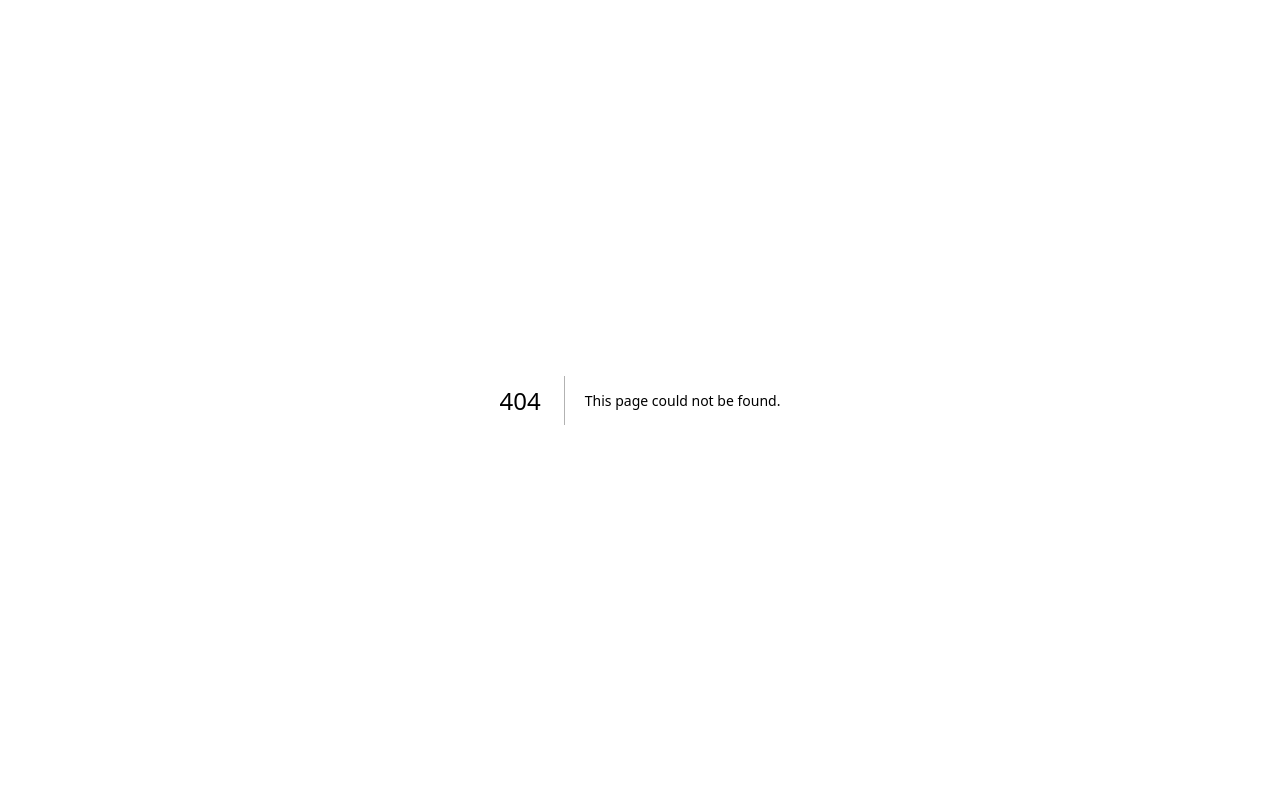
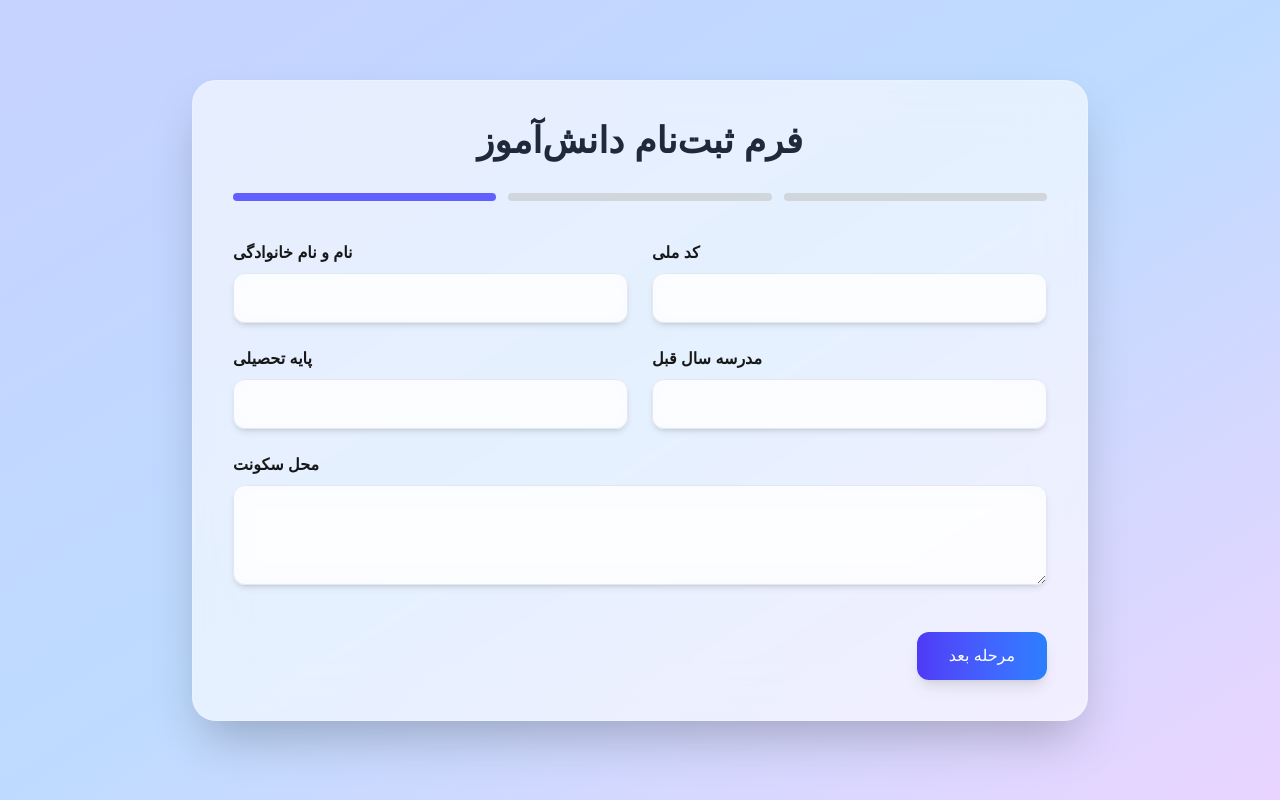
Before and after one commit to mohamad-massoudi/register-form, a Next.js app: page /register in a window 1280 px wide. Before the commit this address had no page. Built offline with nearby package versions, Linux system fonts and the light colour scheme.

Commit message:
register-form

```diff
--- a/app/page.tsx
+++ b/app/page.tsx
@@ -1,65 +1,149 @@
-import Image from "next/image";
+"use client"
 
-export default function Home() {
+import { useState } from "react"
+import { motion } from "framer-motion"
+
+export default function RegisterPage() {
+
+  const [step, setStep] = useState(1)
+  const [error, setError] = useState("")
+
+  const [formData, setFormData] = useState({
+    fullName: "",
+    nationalId: "",
+    grade: "",
+    lastSchool: "",
+    homeAddress: "",
+    studentPhone: "",
+    gender: "",
+    motherWork: "",
+    motherPhone: "",
+    fatherWork: "",
+    fatherPhone: "",
+  })
+
+  const handleChange = (
+    e: React.ChangeEvent<HTMLInputElement | HTMLTextAreaElement>
+  ) => {
+    const { name, value } = e.target
+    setFormData(prev => ({ ...prev, [name]: value }))
+  }
+
+  const handleSubmit = () => {
+    const payload = { ...formData }
+
+    console.log("FORM PAYLOAD ", payload)
+  }
+
+  const nextStep = () => setStep(step + 1)
+  const prevStep = () => setStep(step - 1)
+
+  const inputStyle = `
+  w-full px-4 py-3 rounded-xl
+  bg-white/70 dark:bg-slate-800/70
+  backdrop-blur-md
+  border border-slate-200 dark:border-slate-700
+  shadow-md
+  transition-all duration-300
+  focus:outline-none
+  focus:ring-2 focus:ring-indigo-500
+  focus:border-indigo-500
+  hover:shadow-xl
+  hover:border-indigo-400
+  `
+
   return (
-    <div className="flex flex-col flex-1 items-center justify-center bg-zinc-50 font-sans dark:bg-black">
-      <main className="flex flex-1 w-full max-w-3xl flex-col items-center justify-between py-32 px-16 bg-white dark:bg-black sm:items-start">
-        <Image
-          className="dark:invert"
-          src="/next.svg"
-          alt="Next.js logo"
-          width={100}
-          height={20}
-          priority
-        />
-        <div className="flex flex-col items-center gap-6 text-center sm:items-start sm:text-left">
-          <h1 className="max-w-xs text-3xl font-semibold leading-10 tracking-tight text-black dark:text-zinc-50">
-            To get started, edit the page.tsx file.
-          </h1>
-          <p className="max-w-md text-lg leading-8 text-zinc-600 dark:text-zinc-400">
-            Looking for a starting point or more instructions? Head over to{" "}
-            <a
-              href="https://vercel.com/templates?framework=next.js&utm_source=create-next-app&utm_medium=appdir-template-tw&utm_campaign=create-next-app"
-              className="font-medium text-zinc-950 dark:text-zinc-50"
-            >
-              Templates
-            </a>{" "}
-            or the{" "}
-            <a
-              href="https://nextjs.org/learn?utm_source=create-next-app&utm_medium=appdir-template-tw&utm_campaign=create-next-app"
-              className="font-medium text-zinc-950 dark:text-zinc-50"
-            >
-              Learning
-            </a>{" "}
-            center.
-          </p>
+    <div className="min-h-screen flex items-center justify-center p-6 bg-linear-to-br from-indigo-200 via-blue-200 to-purple-200 dark:from-slate-900 dark:via-slate-800 dark:to-slate-900">
+
+      <motion.div
+        initial={{ opacity: 0, y: 40 }}
+        animate={{ opacity: 1, y: 0 }}
+        className="w-full max-w-4xl rounded-3xl shadow-2xl bg-white/60 dark:bg-slate-900/60 backdrop-blur-xl p-10 border border-white/20"
+      >
+
+        <h1 className="text-4xl font-bold text-center mb-8">
+          فرم  درخواست ثبت‌نام دانش‌آموز
+        </h1>
+
+        <div className="flex gap-3 mb-10">
+          {[1,2,3].map(s => (
+            <div
+              key={s}
+              className={`h-2 flex-1 rounded-full ${step >= s ? "bg-indigo-500" : "bg-gray-300"}`}
+            />
+          ))}
         </div>
-        <div className="flex flex-col gap-4 text-base font-medium sm:flex-row">
-          <a
-            className="flex h-12 w-full items-center justify-center gap-2 rounded-full bg-foreground px-5 text-background transition-colors hover:bg-[#383838] dark:hover:bg-[#ccc] md:w-[158px]"
-            href="https://vercel.com/new?utm_source=create-next-app&utm_medium=appdir-template-tw&utm_campaign=create-next-app"
-            target="_blank"
-            rel="noopener noreferrer"
-          >
-            <Image
-              className="dark:invert"
-              src="/vercel.svg"
-              alt="Vercel logomark"
-              width={16}
-              height={16}
+
+        {step === 1 && (
+          <div className="grid md:grid-cols-2 gap-6">
+
+            <input name="fullName" placeholder="نام و نام خانوادگی" className={inputStyle} onChange={handleChange} />
+            <input name="nationalId" placeholder="کد ملی" className={inputStyle} onChange={handleChange} />
+            <input name="grade" placeholder="پایه تحصیلی" className={inputStyle} onChange={handleChange} />
+            <input name="lastSchool" placeholder="مدرسه سال قبل" className={inputStyle} onChange={handleChange} />
+
+            <textarea
+              name="homeAddress"
+              placeholder="محل سکونت"
+              className={inputStyle + " md:col-span-2 min-h-25"}
+              onChange={handleChange}
             />
-            Deploy Now
-          </a>
-          <a
-            className="flex h-12 w-full items-center justify-center rounded-full border border-solid border-black/[.08] px-5 transition-colors hover:border-transparent hover:bg-black/[.04] dark:border-white/[.145] dark:hover:bg-[#1a1a1a] md:w-[158px]"
-            href="https://nextjs.org/docs?utm_source=create-next-app&utm_medium=appdir-template-tw&utm_campaign=create-next-app"
-            target="_blank"
-            rel="noopener noreferrer"
-          >
-            Documentation
-          </a>
+          </div>
+        )}
+
+        {step === 2 && (
+          <div className="grid md:grid-cols-2 gap-6">
+
+            <input
+              name="studentPhone"
+              placeholder="شماره شاد"
+              className={inputStyle}
+              onChange={handleChange}
+            />
+
+            <div className="flex gap-6 items-center">
+              <label>
+                <input type="radio" name="gender" value="male" onChange={handleChange} /> پسر
+              </label>
+              <label>
+                <input type="radio" name="gender" value="female" onChange={handleChange} /> دختر
+              </label>
+            </div>
+          </div>
+        )}
+
+        {step === 3 && (
+          <div className="grid md:grid-cols-2 gap-6">
+            <input name="motherWork" placeholder="محل کار مادر" className={inputStyle} onChange={handleChange} />
+            <input name="motherPhone" placeholder="شماره مادر" className={inputStyle} onChange={handleChange} />
+            <input name="fatherWork" placeholder="محل کار پدر" className={inputStyle} onChange={handleChange} />
+            <input name="fatherPhone" placeholder="شماره پدر" className={inputStyle} onChange={handleChange} />
+          </div>
+        )}
+
+        <div className="flex justify-between mt-10">
+
+          {step > 1 && (
+            <button onClick={prevStep} className="px-6 py-3 rounded-xl bg-red-700 text-white">
+              قبلی
+            </button>
+          )}
+
+          {step < 3 && (
+            <button onClick={nextStep} className="ml-auto px-8 py-3 rounded-xl text-white bg-indigo-600">
+              مرحله بعد
+            </button>
+          )}
+
+          {step === 3 && (
+            <button onClick={handleSubmit} className="ml-auto px-8 py-3 rounded-xl text-white bg-green-600">
+              ثبت نهایی
+            </button>
+          )}
+
         </div>
-      </main>
+
+      </motion.div>
     </div>
-  );
+  )
 }
--- /dev/null
+++ b/app/register/page.tsx
@@ -0,0 +1,209 @@
+"use client"
+
+import { useState } from "react"
+import { motion } from "framer-motion"
+
+export default function RegisterPage() {
+
+  const [step, setStep] = useState(1)
+  const [error, setError] = useState("")
+
+  const nextStep = () => {
+    setStep(step + 1)
+  }
+
+  const prevStep = () => {
+    setStep(step - 1)
+  }
+
+  const inputStyle = `
+  w-full px-4 py-3 rounded-xl
+  bg-white/70 dark:bg-slate-800/70
+  backdrop-blur-md
+  border border-slate-200 dark:border-slate-700
+  shadow-md
+  transition-all duration-300
+  focus:outline-none
+  focus:ring-2 focus:ring-indigo-500
+  focus:border-indigo-500
+  hover:shadow-xl
+  hover:border-indigo-400
+  `
+
+  return (
+    <div className="min-h-screen flex items-center justify-center p-6 bg-gradient-to-br from-indigo-200 via-blue-200 to-purple-200 dark:from-slate-900 dark:via-slate-800 dark:to-slate-900">
+
+      <motion.div
+        initial={{ opacity: 0, y: 40 }}
+        animate={{ opacity: 1, y: 0 }}
+        className="w-full max-w-4xl rounded-3xl shadow-2xl bg-white/60 dark:bg-slate-900/60 backdrop-blur-xl p-10 border border-white/20"
+      >
+
+        <h1 className="text-4xl font-bold text-center mb-8 text-gray-800 dark:text-white">
+          فرم ثبت‌نام دانش‌آموز
+        </h1>
+
+        {/* progress */}
+        <div className="flex gap-3 mb-10">
+          {[1,2,3].map((s)=>(
+            <div
+              key={s}
+              className={`h-2 flex-1 rounded-full transition ${
+                step >= s ? "bg-indigo-500" : "bg-gray-300"
+              }`}
+            />
+          ))}
+        </div>
+
+        {/* STEP 1 */}
+        {step === 1 && (
+          <motion.div
+            initial={{ x: 60, opacity:0 }}
+            animate={{ x:0, opacity:1 }}
+            className="grid md:grid-cols-2 gap-6"
+          >
+
+            <div>
+              <label className="font-semibold mb-2 block">نام و نام خانوادگی</label>
+              <input className={inputStyle} />
+            </div>
+
+            <div>
+              <label className="font-semibold mb-2 block">کد ملی</label>
+              <input className={inputStyle} />
+            </div>
+
+            <div>
+              <label className="font-semibold mb-2 block">پایه تحصیلی</label>
+              <input className={inputStyle} />
+            </div>
+
+            <div>
+              <label className="font-semibold mb-2 block">مدرسه سال قبل</label>
+              <input className={inputStyle} />
+            </div>
+
+            <div className="md:col-span-2">
+              <label className="font-semibold mb-2 block">محل سکونت</label>
+              <textarea className={inputStyle + " min-h-[100px]"} />
+            </div>
+
+          </motion.div>
+        )}
+
+        {/* STEP 2 */}
+        {step === 2 && (
+          <motion.div
+            initial={{ x:60, opacity:0 }}
+            animate={{ x:0, opacity:1 }}
+            className="grid md:grid-cols-2 gap-6"
+          >
+
+            <div>
+              <label className="font-semibold mb-2 block">شماره شاد دانش‌آموز</label>
+              <input className={inputStyle}/>
+            </div>
+
+            <div>
+              <label className="font-semibold mb-2 block">جنسیت</label>
+              <div className="flex gap-8 mt-3">
+
+                <label className="flex items-center gap-2 cursor-pointer hover:text-indigo-600">
+                  <input type="radio" name="gender"/>
+                  پسر
+                </label>
+
+                <label className="flex items-center gap-2 cursor-pointer hover:text-indigo-600">
+                  <input type="radio" name="gender"/>
+                  دختر
+                </label>
+
+              </div>
+            </div>
+
+          </motion.div>
+        )}
+
+        {/* STEP 3 */}
+        {step === 3 && (
+          <motion.div
+            initial={{ x:60, opacity:0 }}
+            animate={{ x:0, opacity:1 }}
+            className="grid md:grid-cols-2 gap-6"
+          >
+
+            <div>
+              <label className="font-semibold mb-2 block">محل کار مادر</label>
+              <input className={inputStyle}/>
+            </div>
+
+            <div>
+              <label className="font-semibold mb-2 block">شماره مادر</label>
+              <input className={inputStyle}/>
+            </div>
+
+            <div>
+              <label className="font-semibold mb-2 block">محل کار پدر</label>
+              <input className={inputStyle}/>
+            </div>
+
+            <div>
+              <label className="font-semibold mb-2 block">شماره پدر</label>
+              <input className={inputStyle}/>
+            </div>
+
+          </motion.div>
+        )}
+
+        {/* error */}
+        {error && (
+          <motion.p
+            initial={{x:-10}}
+            animate={{x:[-10,10,-10]}}
+            className="text-red-500 mt-4"
+          >
+            {error}
+          </motion.p>
+        )}
+
+        {/* buttons */}
+        <div className="flex justify-between mt-10">
+
+          {step > 1 && (
+            <button
+              onClick={prevStep}
+              className="px-6 py-3 rounded-xl bg-red-700 hover:bg-red-800 transition"
+            >
+              قبلی
+            </button>
+          )}
+
+          {step < 3 && (
+            <button
+              onClick={nextStep}
+              className="ml-auto px-8 py-3 rounded-xl text-white
+              bg-gradient-to-r from-indigo-600 to-blue-500
+              hover:from-indigo-700 hover:to-blue-600
+              shadow-lg hover:shadow-xl transition"
+            >
+              مرحله بعد
+            </button>
+          )}
+
+          {step === 3 && (
+            <button
+              className="ml-auto px-8 py-3 rounded-xl text-white
+              bg-gradient-to-r from-green-500 to-emerald-600
+              hover:from-green-600 hover:to-emerald-700
+              shadow-xl transition"
+            >
+              ثبت نهایی
+            </button>
+          )}
+
+        </div>
+
+      </motion.div>
+    </div>
+  )
+}
--- a/package.json
+++ b/package.json
@@ -9,6 +9,7 @@
     "lint": "eslint"
   },
   "dependencies": {
+    "framer-motion": "^12.38.0",
     "next": "16.2.4",
     "react": "19.2.4",
     "react-dom": "19.2.4"
```
Also changed, not shown: 1 other file (tests, documents, lock files or other folders).
